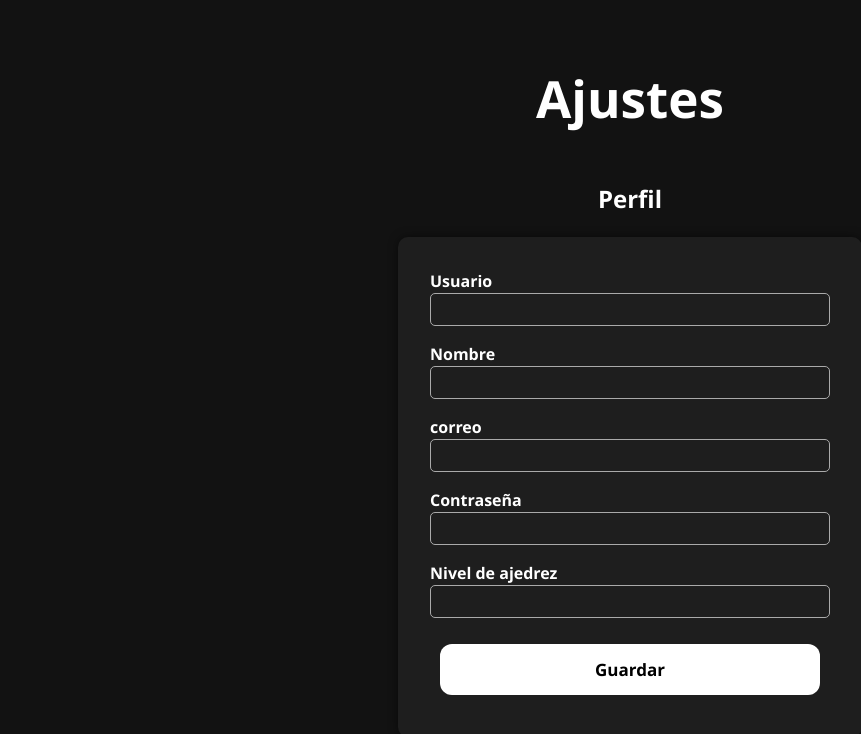
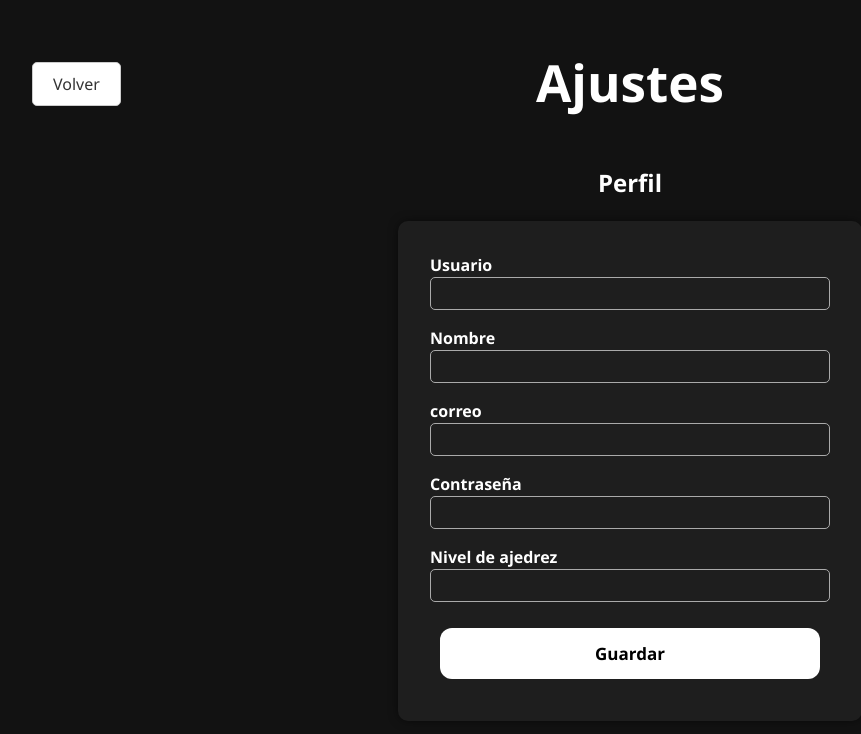
Before and after one commit to Dieg0ard/UI-Chess-Puzzles, a React (Vite) app: page /profile in a window 1280 px wide. Shown: the top 734 px of the page, without its empty margins (10-871 px from the left). Built offline with nearby package versions, Linux system fonts and the light colour scheme; no server answers.

Commit message:
boton de volver agregado

```diff
--- a/src/pages/UserProfile.css
+++ b/src/pages/UserProfile.css
@@ -84,3 +84,12 @@ button:hover {
   font-weight: bold;
   margin-top: 8px;
 }
+
+.header-with-button {
+  display: flex;
+  align-items: center;
+  justify-content: space-between;
+  width: 100%;
+  max-width: 4000px;
+  margin-bottom: -6rem;
+}
--- a/src/pages/UserProfile.jsx
+++ b/src/pages/UserProfile.jsx
@@ -1,4 +1,5 @@
 import React, { useState, useEffect } from 'react';
+import { useNavigate } from 'react-router-dom';
 import './UserProfile.css';
 
 export default function UserProfile() {
@@ -32,7 +33,13 @@ export default function UserProfile() {
                 nivelAjedrez: data.nivel_ajedrez
             }),
         })
-        localStorage.setItem('usuario',formData.nombre_usuario);
+        localStorage.setItem('usuario', formData.nombre_usuario);
+    };
+
+    const navigate = useNavigate();
+
+    const handleBack = () => {
+        navigate('/game');
     };
 
     useEffect(() => {
@@ -71,7 +78,7 @@ export default function UserProfile() {
         }
     };
 
-     useEffect(() => {
+    useEffect(() => {
         if (message) {
             const timer = setTimeout(() => setMessage(''), 4000);
             return () => clearTimeout(timer);
@@ -80,6 +87,9 @@ export default function UserProfile() {
 
     return (
         <div className="profile-container">
+            <div className="header-with-button">
+                <button className="nav-button" onClick={handleBack}>Volver</button>
+            </div>
             <h1>Ajustes</h1>
             <h2>Perfil</h2>
             <form className="profile-form" onSubmit={handleSubmit}>
```
